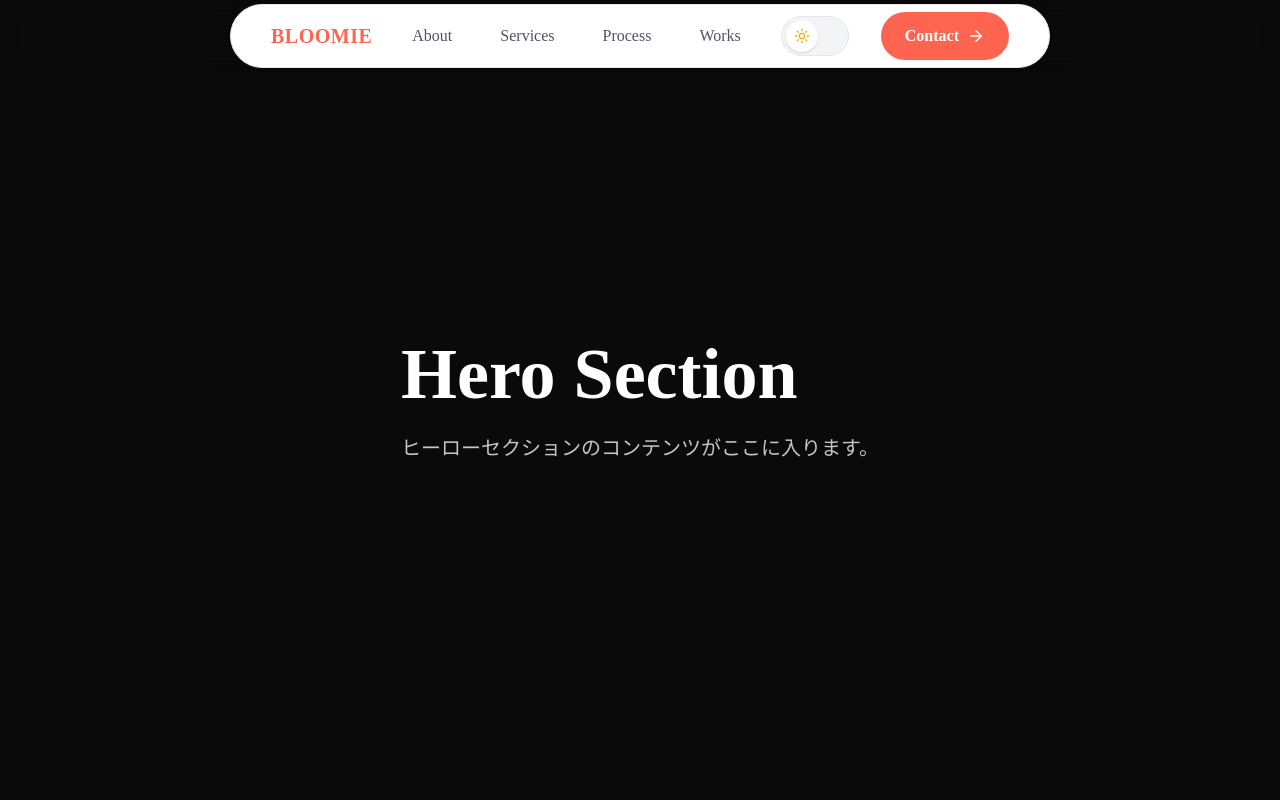
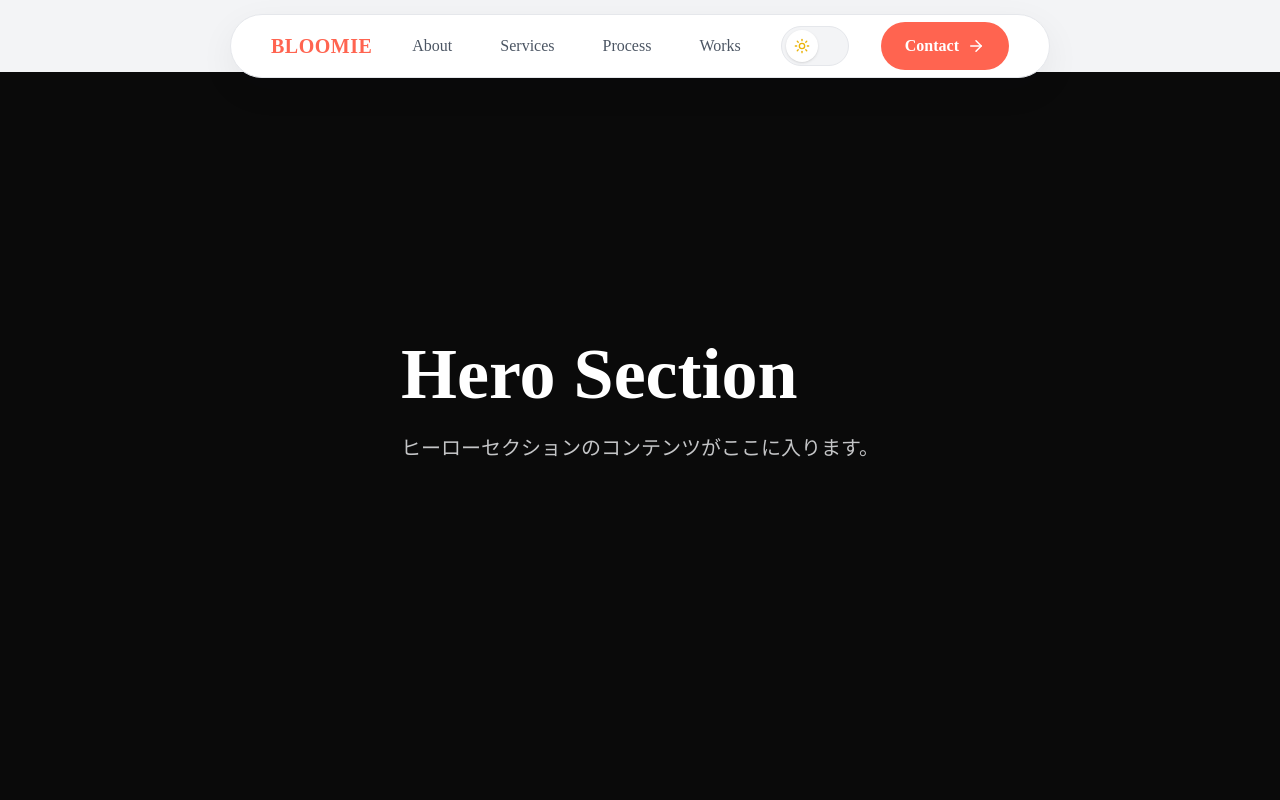
Before and after one commit to micci184/bloomie, a Next.js app: page / in a window 1280 px wide. Shown: the top 800 px of the page. Built offline with nearby package versions, Linux system fonts and the light colour scheme.

Commit message:
style(header): ヘッダー背景色と上余白を調整
- ヘッダー背景色を #F3F4F6 に変更
- ピル型コンテナの上に 20px (pt-5) の余白を追加

```diff
--- a/src/components/Header.tsx
+++ b/src/components/Header.tsx
@@ -75,11 +75,11 @@ export function Header() {
             (value) => `rgba(243, 244, 246, ${value})`
           ),
         }}
-        className="fixed top-0 left-0 right-0 z-50 border-b backdrop-blur-md transition-colors"
+        className="fixed top-0 left-0 right-0 z-50 bg-[#F3F4F6] backdrop-blur-md transition-colors"
       >
         <div className="mx-auto max-w-7xl px-4 sm:px-6 lg:px-8 h-full">
           {/* 中央寄せのピル型ナビ */}
-          <div className="flex items-center justify-center h-full">
+          <div className="flex items-center justify-center h-full pt-5">
             <motion.div
               className="flex items-center gap-6 md:gap-8 px-8 md:px-10 h-16 rounded-full border border-gray-200 bg-white text-gray-700 shadow-[0_12px_36px_rgba(15,23,42,0.06)] backdrop-blur-xl"
             >
```
